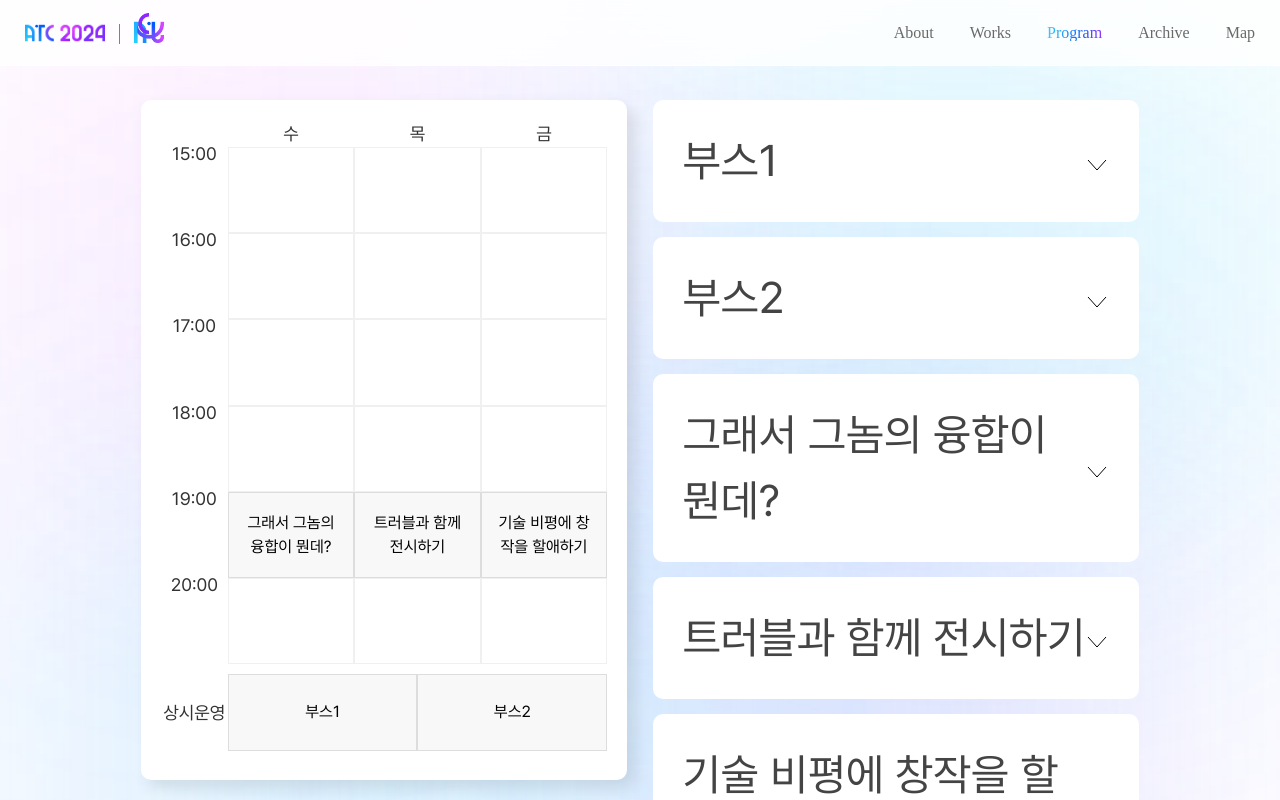
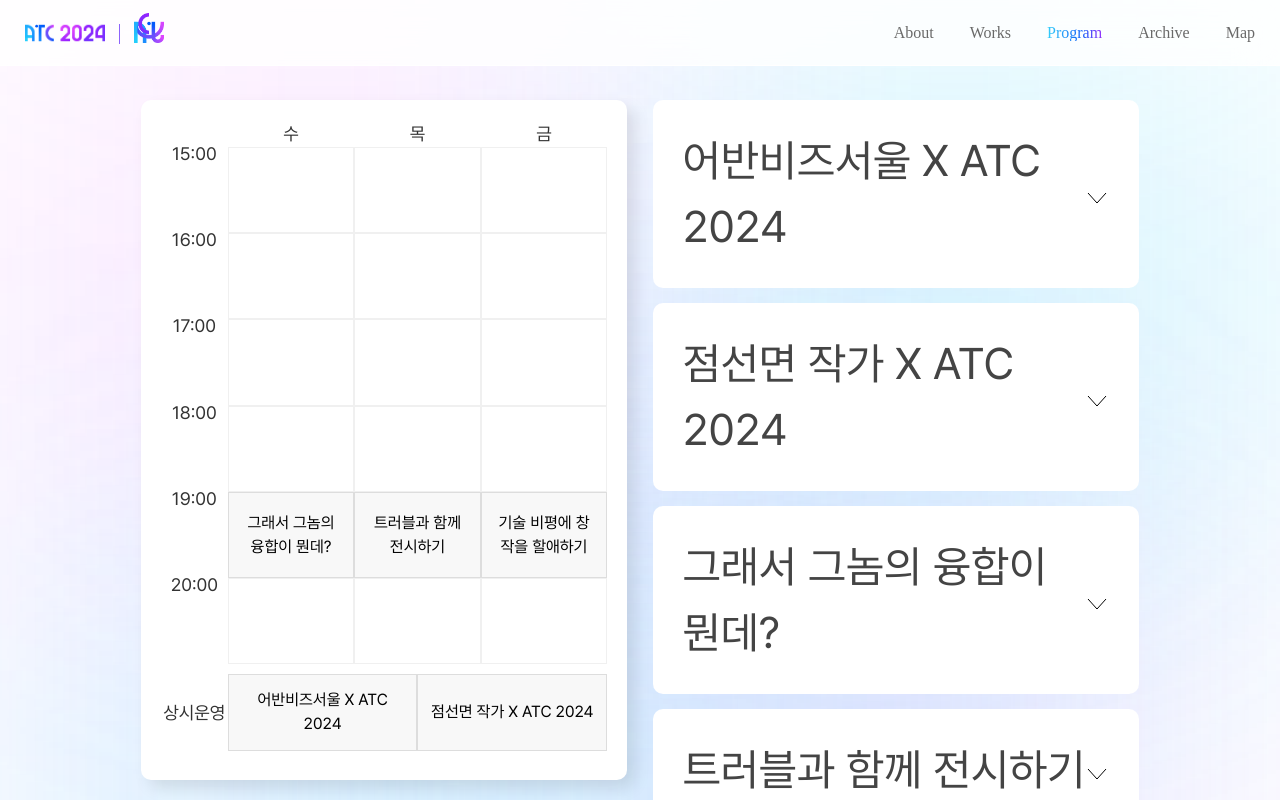
Before and after one commit to rmdnps10/ATC2024, a Next.js app: page /program in a window 1280 px wide. Shown: the top 800 px of the page. Built offline with nearby package versions, Linux system fonts and the light colour scheme.

Commit message:
Chore: 대협팀 부스 설명 반영 #13

```diff
--- a/src/app/(main)/program/page.js
+++ b/src/app/(main)/program/page.js
@@ -88,15 +88,17 @@ export default function ProgramPage() {
   const alwaysAvailablePrograms = [
     {
       id: 'always1',
-      title: '부스1',
-      location: '서강대학교 하비에르관 5F Fabrication Lab',
-      description: '설명'
+      title: '어반비즈서울 X ATC 2024',
+      location: '서강대학교 하비에르관 4F, 5F 사이 계단 오른편',
+      description:
+        "'벌 한 마리가 세상을 바꾼다'는 비전 아래, 도심 속에서 꿀벌을 기르며 생태계를 가꾸어 가는 어반비즈서울의 행보는, 마치 코끼리에 냉장고를 담는 것처럼 환경을 위한 그들만의 독창적인 방식일 것이다. 어반비즈서울XATC 2024에서 제공하는 웰컴 드링크와 양봉에 관한 간접 체험을 통해 그들의 행보와 비전에 공감하고 함께 느껴보자!"
     },
     {
       id: 'always2',
-      title: '부스2',
-      location: '서강대학교 하비에르관 4F 신영균스튜디오',
-      description: '설명'
+      title: '점선면 작가 X ATC 2024',
+      location: '서강대학교 하비에르관 4F, 5F 사이 계단 오른편',
+      description:
+        '점선면 작가의 작품 세계는 불규칙한 요소들 속에서 자연스럽게 드러나는 규칙성(혼돈 속의 질서)과 규칙적인 일상 속에 신선하고 예측 불가능한 요소를 더하는 방식(질서 속의 혼돈)을 아우른다. 이번 콜라보를 통해, 점선면 작가님과 학생 아티스트들이 서로의 세계를 공유하고 확장하며 함께 시너지를 창출하고자 한다. 작가님의 작품을 감상하며 공감하고, 그 영감을 담아 털실로 타공판에 나만의 점/선/면을 그려 보자!'
     }
   ]
 
```
